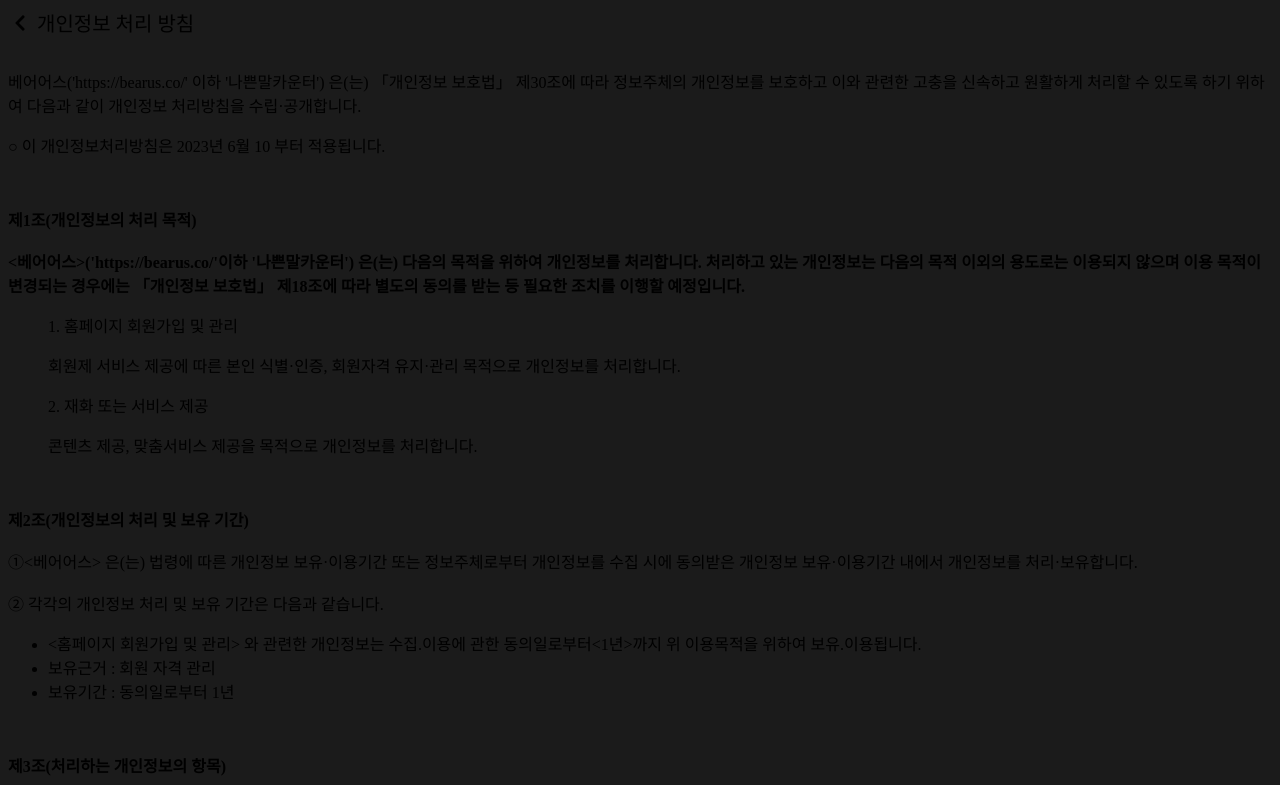
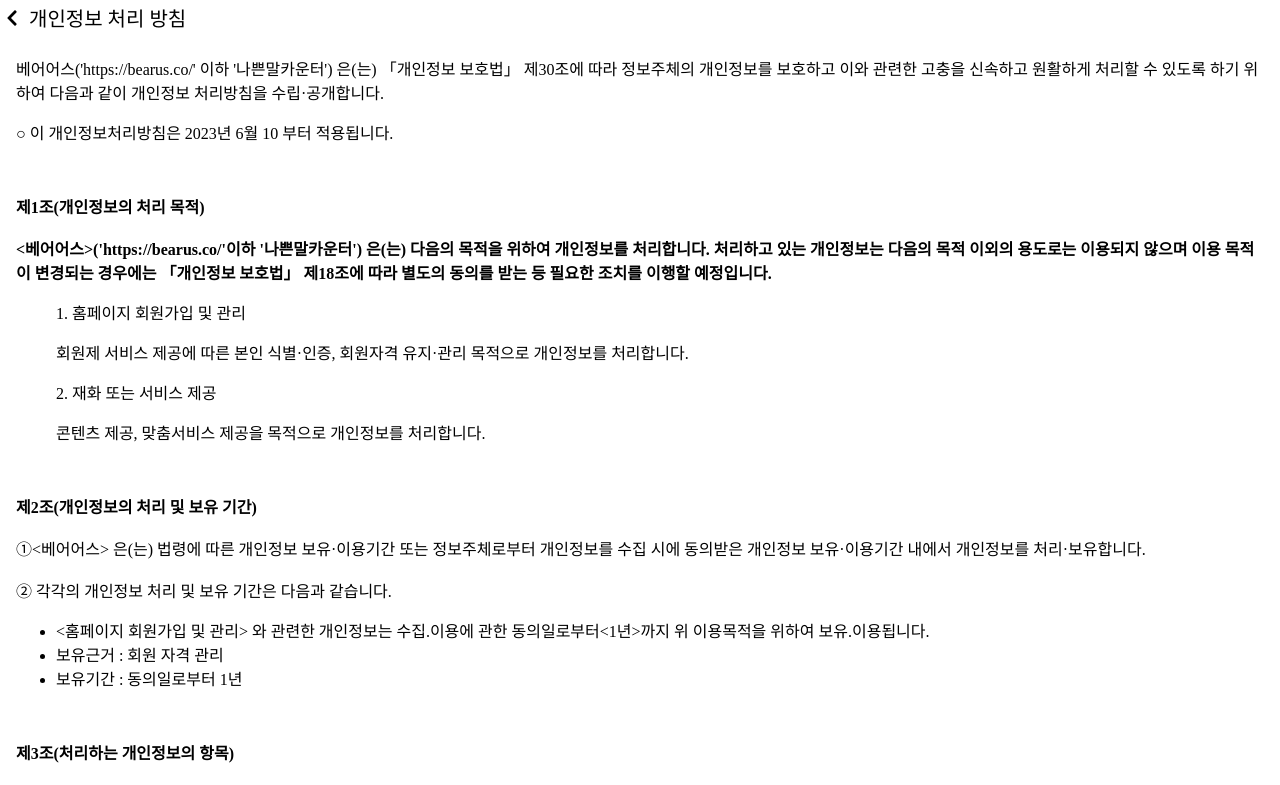
Before and after one commit to CChuYong/badsound-counter-webview, a Next.js app: page /privacy in a window 1280 px wide. Shown: the top 785 px of the page. Built offline with nearby package versions, Linux system fonts and the light colour scheme.

Commit message:
feat: 패딩 마진 적용

```diff
--- a/layout/DocumentLayout.tsx
+++ b/layout/DocumentLayout.tsx
@@ -15,18 +15,30 @@
         })
     }, []);
     const router = useRouter();
-    const color = router.query.bgColor ?? '1b1b1b';
+    const color = router.query.bgColor ?? 'ffffff';
 
     const dynamicReturn = () => {
         returnPage();
     }
-    return <div>
+    return <div style={{
+
+    }}>
         <style jsx global>{`
             * {
                 background-color: #${color};
             }
+            body {
+                margin: 0;
+            }
         `}</style>
-        <div style={{paddingLeft: 3, paddingBottom: 16}}>
+        <div style={{
+            paddingTop: 3,
+            paddingLeft: 3,
+            paddingBottom: 16,
+            position: 'fixed',
+            backgroundColor: `#${color}`,
+            width: '100%'
+        }}>
             <div style={{
                 display: "flex",
                 flexDirection: "row",
@@ -37,7 +49,13 @@
                 <a style={{fontSize: 20}}>{title}</a>
             </div>
         </div>
+        <div style={{
+            paddingTop: 40,
+            paddingLeft: 16,
+            paddingRight: 16,
+        }}>
+            {children}
+        </div>
 
-        {children}
     </div>
 }
```
